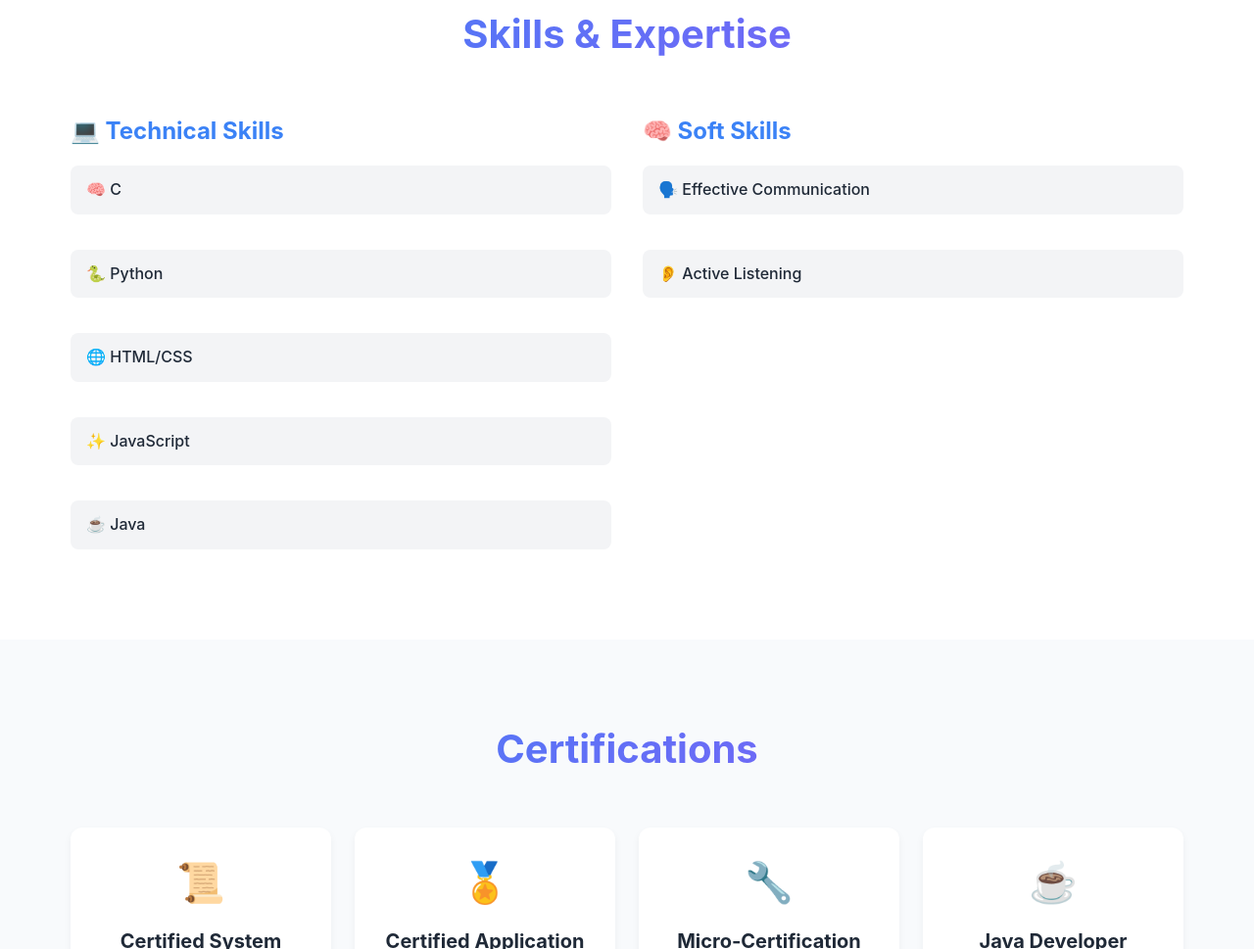
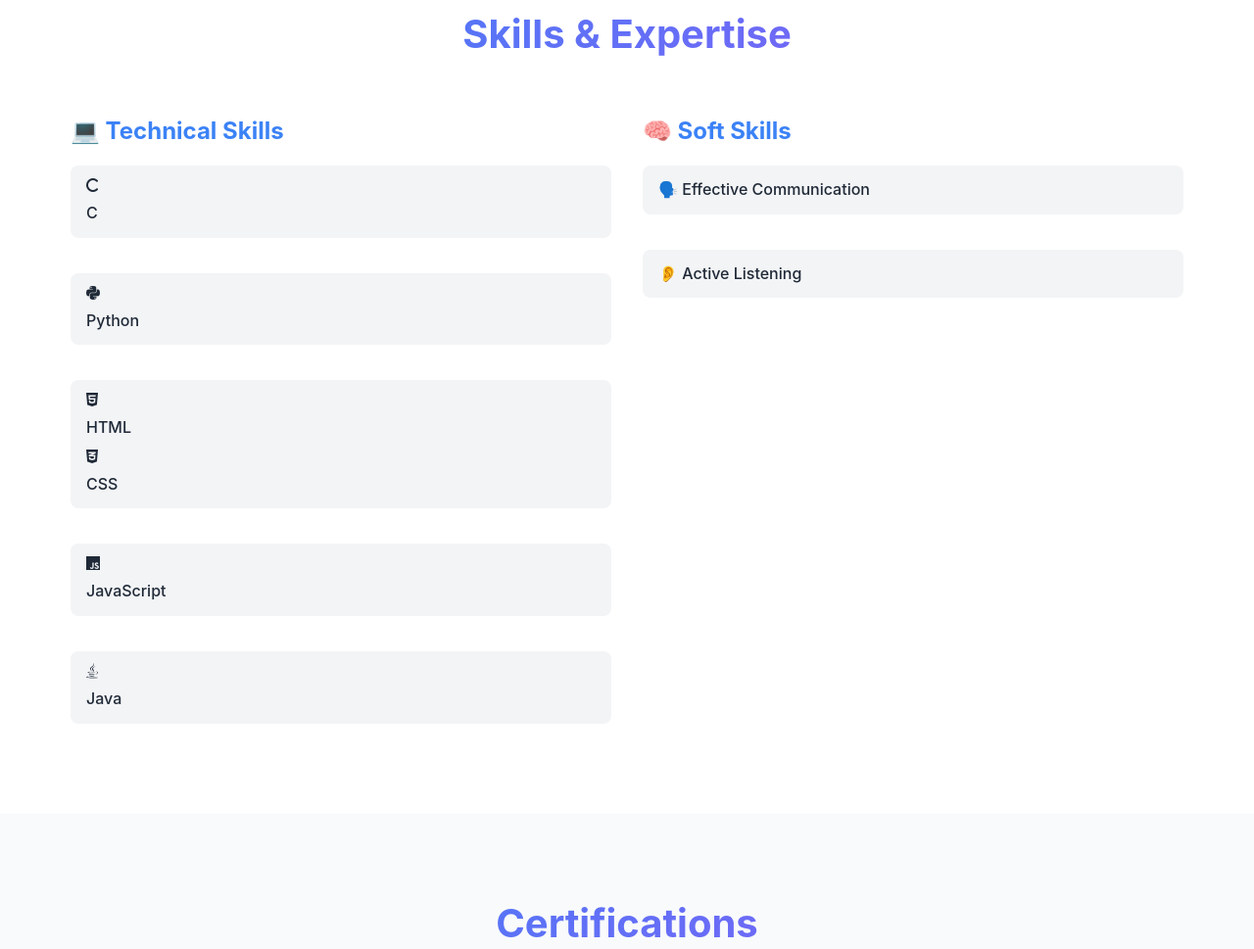
Before and after one commit to Nikhitha385/Portfolio, a plain HTML site: page index.html in a window 1280 px wide. Shown: the part 3026-3995 px from the top of the page at 98% size. Drawn offline with Linux system fonts and the light colour scheme.

Commit message:
Update index.html

```diff
--- a/index.html
+++ b/index.html
@@ -6,6 +6,7 @@
   <meta name="viewport" content="width=device-width, initial-scale=1.0"/>
   <title>Althi Nikhitha - Portfolio</title>
   <link rel="stylesheet" href="styles.css" />
+  <link rel="stylesheet" href="https://cdnjs.cloudflare.com/ajax/libs/font-awesome/6.5.0/css/all.min.css">
 </head>
 <body>
 
@@ -158,16 +159,27 @@ It triggers alerts through sound or notifications to ensure safety and prevent s
     <h2 class="section-title">Skills & Expertise</h2>
     <div class="skills-grid">
       <div class="skills-column">
-        <h3 class="skills-heading">💻 Technical Skills</h3>
-        <ul class="skills-list">
-          <li class="skill-item fade-in-left">🧠 C</li>
-          <li class="skill-item fade-in-left">🐍 Python</li>
-          <li class="skill-item fade-in-left">🌐 HTML/CSS</li>
-          <li class="skill-item fade-in-left">✨ JavaScript</li>
-          <li class="skill-item fade-in-left">☕ Java</li>
+  <h3 class="skills-heading">💻 Technical Skills</h3>
+  <ul class="skills-list">
+    <li class="skill-item fade-in-left">
+      <i class="fa-solid fa-c"></i> C
+    </li>
+    <li class="skill-item fade-in-left">
+      <i class="fa-brands fa-python"></i> Python
+    </li>
+    <li class="skill-item fade-in-left">
+      <i class="fa-brands fa-html5"></i> HTML
+      <i class="fa-brands fa-css3-alt"></i> CSS
+    </li>
+    <li class="skill-item fade-in-left">
+      <i class="fa-brands fa-js"></i> JavaScript
+    </li>
+    <li class="skill-item fade-in-left">
+      <i class="fa-brands fa-java"></i> Java
+    </li>
+  </ul>
+</div>
 
-        </ul>
-      </div>
       <div class="skills-column">
         <h3 class="skills-heading">🧠 Soft Skills</h3>
         <ul class="skills-list">
@@ -270,4 +282,5 @@ It triggers alerts through sound or notifications to ensure safety and prevent s
 <script src="script.js"></script>
 </body>
 </html>
+
 <!-- END OF index.html -->
```
